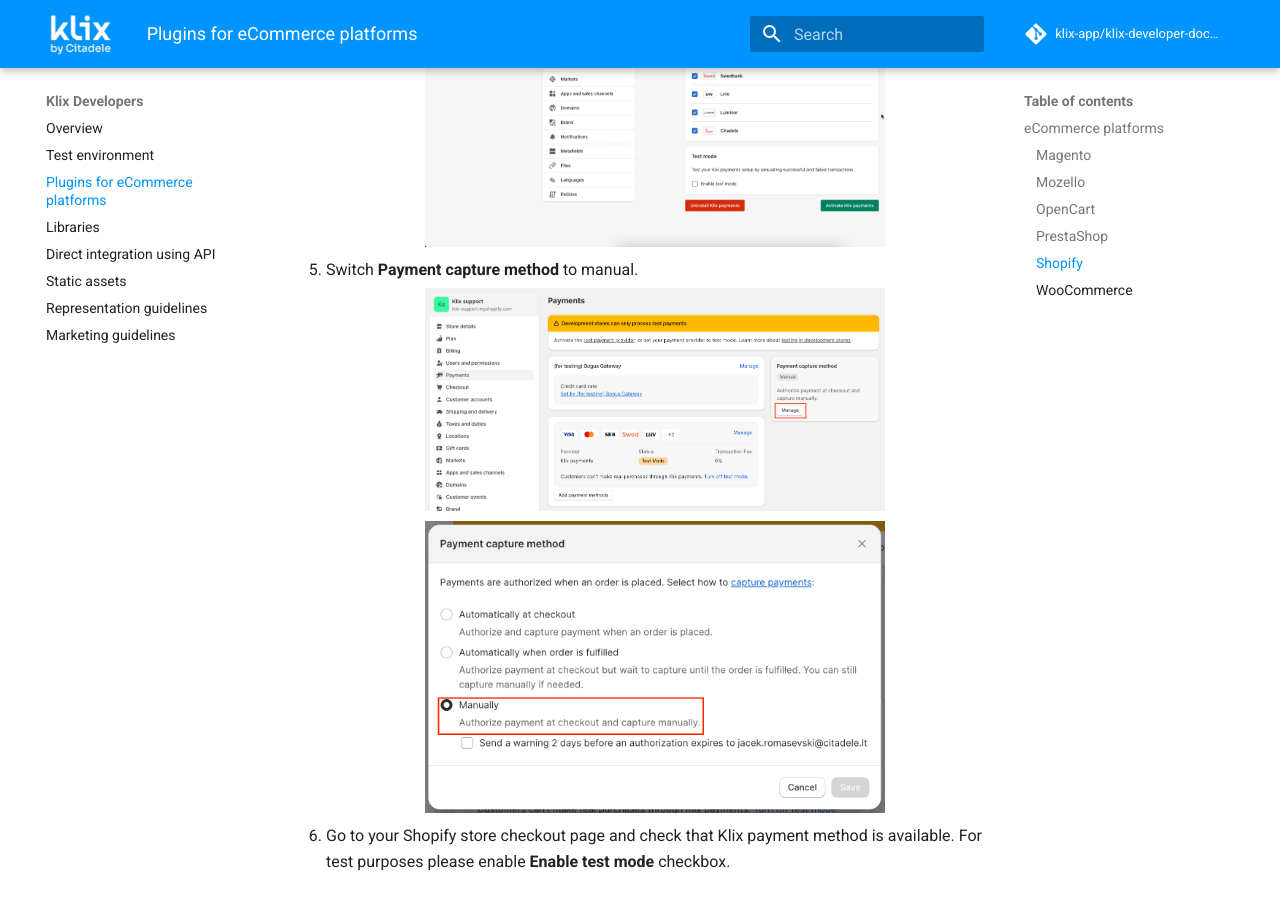
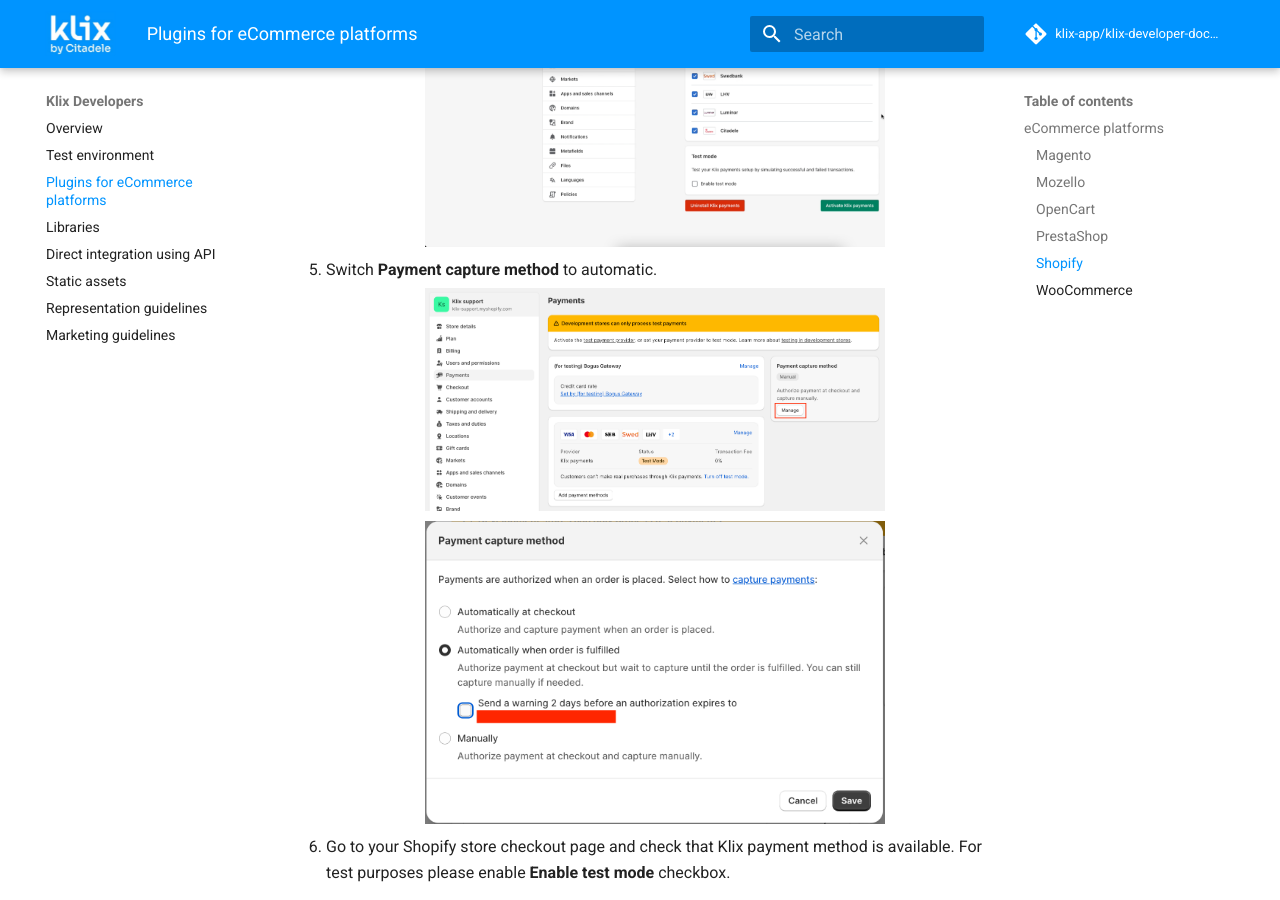
Before and after one commit to klix-app/klix-developer-documentation-website, an MkDocs documentation site: the page built from docs/plugins-for-ecommerce-platforms.md, in a window 1280 px wide and 900 px high, scrolled down 11371 px. Built offline with MkDocs 1.6.1 and Material for MkDocs 9.7.7, drawn with Linux system fonts in a browser that asks for light colours; a script that is not in the unit is left out; comment, search, counter and statistics services are not loaded.

Commit message:
change of Shopify documentation

```diff
--- a/docs/plugins-for-ecommerce-platforms.md
+++ b/docs/plugins-for-ecommerce-platforms.md
@@ -138,9 +138,9 @@
     ![After successful login click on Create in Business Portal.](../images/ecommerce-platforms/shopify/create-merchant-business-portal.png#instruction-image)
 4. Business Portal will redirect back to Shopify settings to settings view. In settings click on **Activate Klix payments**.
     ![Business Portal will redirect back to Shopify settings to settings view.](../images/ecommerce-platforms/shopify/activate-klix-payments.png#instruction-image)
-5. Switch **Payment capture method** to manual.
-![Switch Payment capture method to manual](../images/ecommerce-platforms/shopify/payment-capture-method-1.png#instruction-image)
-![Switch Payment capture method to manual](../images/ecommerce-platforms/shopify/payment-capture-method-2.png#instruction-image)
+5. Switch **Payment capture method** to automatic.
+![Switch Payment capture method to automatic](../images/ecommerce-platforms/shopify/payment-capture-method-1.png#instruction-image)
+![Switch Payment capture method to automatic](../images/ecommerce-platforms/shopify/automatic-capture.png#instruction-image)
 6. Go to your Shopify store checkout page and check that Klix payment method is available. For test purposes please enable **Enable test mode** checkbox.
 
 ### WooCommerce
```
Also changed, not shown: docs/images/ecommerce-platforms/shopify/automatic-capture.png (added).
